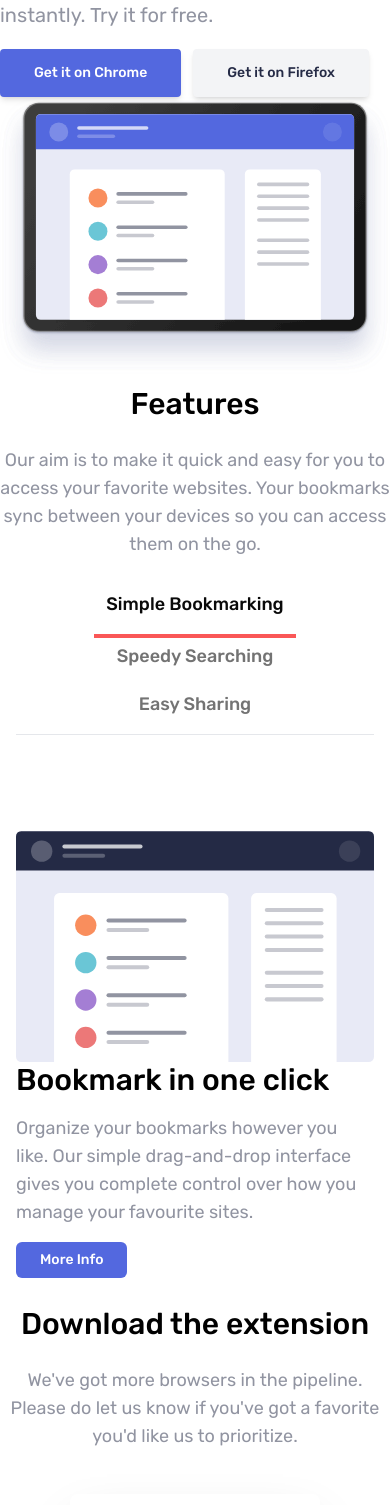
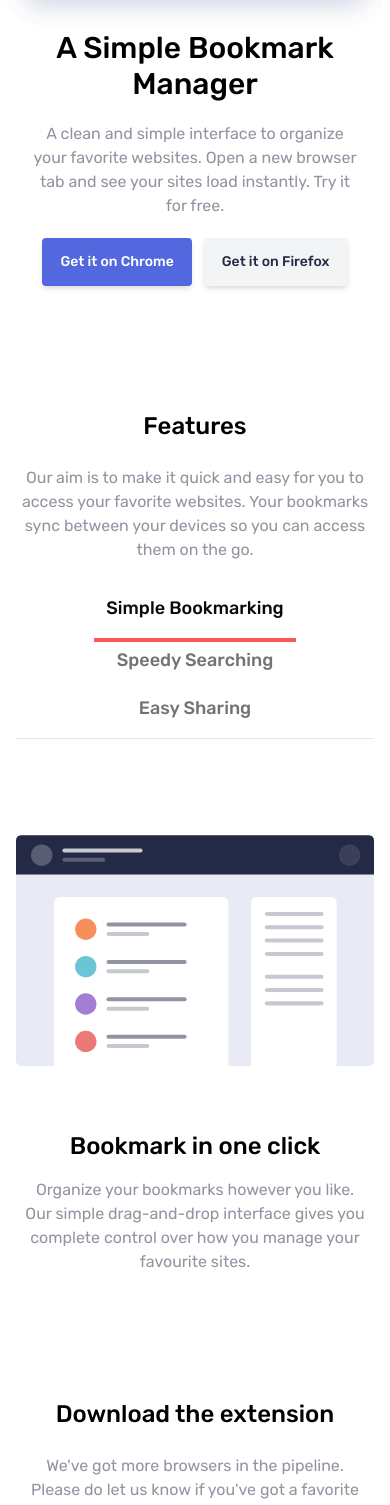
Before and after one commit to brianmarete/bookmark-landing-page, a React (Vite) app: page / in a window 390 px wide. Shown: the part 340-1845 px from the top of the page. Built offline with nearby package versions, Linux system fonts and the light colour scheme.

Commit message:
Fix responsiveness

```diff
--- a/src/components/Download.tsx
+++ b/src/components/Download.tsx
@@ -50,9 +50,11 @@ const Card = ({
 const Download = () => {
   return (
     <>
-      <div className="flex flex-col items-center">
-        <h2 className="text-3xl font-medium my-3">Download the extension</h2>
-        <p className="text-grayish-blue text-lg max-w-xl text-center my-3">
+      <div className="flex flex-col items-center mt-24 md:mt-0">
+        <h2 className="text-2xl md:text-3xl font-medium my-3">
+          Download the extension
+        </h2>
+        <p className="text-grayish-blue text-base md:text-lg text-center max-w-xl my-3 mx-6">
           We've got more browsers in the pipeline. Please do let us know if
           you've got a favorite you'd like us to prioritize.
         </p>
--- a/src/components/FAQ.tsx
+++ b/src/components/FAQ.tsx
@@ -9,15 +9,15 @@ const FAQ = () => {
   return (
     <>
       <div className="flex flex-col items-center md:max-w-xl md:mx-auto mb-32">
-        <h2 className="text-3xl font-medium my-3">
+        <h2 className="text-2xl md:text-3xl text-center font-medium my-3 mx-8">
           Frequently Asked Questions
         </h2>
-        <p className="text-grayish-blue text-lg max-w-xl text-center my-3">
+        <p className="text-grayish-blue text-base md:text-lg max-w-xl text-center my-3 mx-6">
           Here are some of our FAQs. If you have any other questions you'd like
           answered please feel free to email us.
         </p>
-        <div className="my-8 w-full">
-          <Accordion type="single" collapsible className="w-full">
+        <div className="my-8 w-10/12  md:w-full">
+          <Accordion type="single" collapsible>
             <AccordionItem value="item-1">
               <AccordionTrigger className="hover:text-soft-red hover:no-underline">
                 What is Bookmark?
--- a/src/components/Features.tsx
+++ b/src/components/Features.tsx
@@ -6,9 +6,9 @@ import FeaturesImg3 from "@/assets/illustration-features-tab-3.svg";
 const Features = () => {
   return (
     <>
-      <div className="flex flex-col items-center md:mt-4">
-        <h2 className="text-3xl font-medium my-3">Features</h2>
-        <p className="text-grayish-blue text-lg max-w-xl text-center my-3">
+      <div className="flex flex-col items-center mt-28 md:mt-4">
+        <h2 className="text-2xl md:text-3xl font-medium my-3">Features</h2>
+        <p className="text-grayish-blue text-base md:text-lg max-w-xl text-center my-3 mx-5">
           Our aim is to make it quick and easy for you to access your favorite
           websites. Your bookmarks sync between your devices so you can access
           them on the go.
@@ -37,54 +37,60 @@ const Features = () => {
             </TabsTrigger>
           </TabsList>
           <TabsContent value="bookmarking" className="mt-24">
-            <div className="grid md:grid-cols-2 md:gap-36 items-center">
+            <div className="grid md:grid-cols-2 gap-16 md:gap-36 items-center">
               <div>
                 <img src={FeaturesImg1} />
               </div>
-              <div className="space-y-4">
-                <h3 className="text-3xl font-medium">Bookmark in one click</h3>
-                <p className="text-grayish-blue text-lg">
+              <div className="space-y-4 ">
+                <h3 className="text-2xl md:text-3xl font-medium text-center md:text-left">
+                  Bookmark in one click
+                </h3>
+                <p className="text-grayish-blue text-base md:text-lg text-center md:text-left leading-6 mx-2 md:mx-0">
                   Organize your bookmarks however you like. Our simple
                   drag-and-drop interface gives you complete control over how
                   you manage your favourite sites.
                 </p>
-                <button className="bg-soft-blue text-white px-6 py-2 rounded-md text-sm font-medium">
+                <button className="hidden md:block bg-soft-blue text-white px-6 py-2 rounded-md text-sm font-medium">
                   More Info
                 </button>
               </div>
             </div>
           </TabsContent>
           <TabsContent value="searching" className="mt-24">
-            <div className="grid md:grid-cols-2 md:gap-36 items-center">
+            <div className="grid md:grid-cols-2 gap-16 md:gap-36 items-center">
               <div>
                 <img src={FeaturesImg2} />
               </div>
               <div className="space-y-4">
-                <h3 className="text-3xl font-medium">Intelligent search</h3>
-                <p className="text-grayish-blue text-lg">
+                <h3 className="text-2xl md:text-3xl font-medium text-center md:text-left">
+                  Intelligent search
+                </h3>
+                <p className="text-grayish-blue text-base md:text-lg text-center md:text-left leading-6 mx-2 md:mx-0">
                   Our powerful search feature will help you find saved sites in
                   no time at all. No need to crawl through all of your
                   bookmarks.
                 </p>
-                <button className="bg-soft-blue text-white px-6 py-2 rounded-md text-sm font-medium">
+                <button className="hidden md:block bg-soft-blue text-white px-6 py-2 rounded-md text-sm font-medium">
                   More Info
                 </button>
               </div>
             </div>
           </TabsContent>
           <TabsContent value="sharing" className="mt-24">
-            <div className="grid md:grid-cols-2 md:gap-36 items-center">
+            <div className="grid md:grid-cols-2 gap-16 md:gap-36 items-center">
               <div>
                 <img src={FeaturesImg3} />
               </div>
               <div className="space-y-4">
-                <h3 className="text-3xl font-medium">Share your bookmarks</h3>
-                <p className="text-grayish-blue text-lg">
+                <h3 className="text-2xl md:text-3xl font-medium text-center md:text-left">
+                  Share your bookmarks
+                </h3>
+                <p className="text-grayish-blue text-base md:text-lg text-center md:text-left leading-6 mx-2 md:mx-0">
                   Easily share your bookmarks and collections with others.
                   Create a shareable link that you can send at the click of a
                   button.
                 </p>
-                <button className="bg-soft-blue text-white px-6 py-2 rounded-md text-sm font-medium">
+                <button className="hidden md:block bg-soft-blue text-white px-6 py-2 rounded-md text-sm font-medium">
                   More Info
                 </button>
               </div>
--- a/src/components/Footer.tsx
+++ b/src/components/Footer.tsx
@@ -4,30 +4,34 @@ import { ImFacebook2, ImTwitter } from "react-icons/im";
 const Footer = () => {
   return (
     <div className="bg-very-dark-blue w-full">
-      <div className="max-w-6xl mx-auto flex justify-between">
-        <div className="py-6">
-          <img src={Logo} alt="" className="md:mr-14 text-2xl md:inline" />
-          <ul className="inline-block space-x-12 uppercase text-xs tracking-widest  text-grayish-blue">
-            <li className="inline">
+      <div className="max-w-6xl mx-auto flex flex-col md:flex-row items-center md:justify-between">
+        <div className="flex flex-col md:flex-row md:items-center py-6">
+          <img
+            src={Logo}
+            alt=""
+            className="md:mr-14 mb-6 md:mb-0 text-2xl md:inline"
+          />
+          <ul className="flex flex-col items-center md:inline-block space-y-4 md:space-x-12 uppercase text-base md:text-xs tracking-widest text-grayish-blue">
+            <li className="md:inline">
               <a href="#" className="hover:text-soft-red">
                 features
               </a>
             </li>
-            <li className="inline">
+            <li className="md:inline">
               <a href="#" className="hover:text-soft-red">
                 pricing
               </a>
             </li>
-            <li className="inline">
+            <li className="md:inline">
               <a href="#" className="hover:text-soft-red">
                 contact
               </a>
             </li>
           </ul>
         </div>
-        <div className="py-6">
-          <ImFacebook2 className="md:mr-14 text-2xl text-white md:inline hover:text-soft-red" />
-          <ImTwitter className="text-2xl  text-white md:inline hover:text-soft-red" />
+        <div className="flex py-6">
+          <ImFacebook2 className="mr-6 md:mr-14 text-2xl text-white md:inline hover:text-soft-red" />
+          <ImTwitter className="text-2xl text-white md:inline hover:text-soft-red" />
         </div>
       </div>
     </div>
--- a/src/components/Hero.tsx
+++ b/src/components/Hero.tsx
@@ -4,26 +4,26 @@ const Hero = () => {
   return (
     <>
       <div className="w-full grid grid-cols-1 md:grid-cols-2 md:mb-8">
-        <div className="xl:ml-36 md:ml-24 flex flex-col justify-center">
-          <h1 className="text-5xl capitalize font-medium">
+        <div className="xl:ml-36 md:ml-24 flex flex-col justify-center text-center md:text-left">
+          <h1 className="text-3xl md:text-5xl capitalize font-medium ">
             A Simple Bookmark Manager
           </h1>
-          <p className="text-grayish-blue text-xl my-5">
+          <p className="text-grayish-blue text-base md:text-xl my-5 mx-8 md:mx-0">
             A clean and simple interface to organize your favorite websites.
             Open a new browser tab and see your sites load instantly. Try it for
             free.
           </p>
           <div className="font-medium space-x-3">
-            <button className="bg-soft-blue text-white px-8 py-3 rounded text-sm shadow-md border-2 border-soft-blue hover:bg-white hover:text-soft-blue">
+            <button className="bg-soft-blue text-white px-4 md:px-8 py-3 rounded text-sm shadow-md border-2 border-soft-blue hover:bg-white hover:text-soft-blue">
               Get it on Chrome
             </button>
-            <button className="bg-gray-100 text-very-dark-blue px-8 py-3 rounded text-sm shadow-md border-2 border-gray-100 hover:border-very-dark-blue hover:bg-white">
+            <button className="bg-gray-100 text-very-dark-blue px-4 md:px-8 py-3 rounded text-sm shadow-md border-2 border-gray-100 hover:border-very-dark-blue hover:bg-white">
               Get it on Firefox
             </button>
           </div>
         </div>
 
-        <div>
+        <div className="order-first md:order-last">
           <img src={HeroImg} alt="hero" />
         </div>
       </div>
--- a/src/components/Newsletter.tsx
+++ b/src/components/Newsletter.tsx
@@ -6,8 +6,8 @@ const Newsletter = () => {
           <p className="text-xs text-white uppercase tracking-[0.3em]">
             35,000+ already joined
           </p>
-          <p className="text-white text-4xl font-normal text-center">
-            Stay up to date with what we're doing
+          <p className="text-white text-2xl md:text-4xl font-normal text-center mx-2">
+            Stay up-to-date with what we're doing
           </p>
           <form className="grid grid-cols-1 md:grid-cols-[minmax(280px,1fr)_auto] gap-4 content-start min-w-80">
             <input
```
